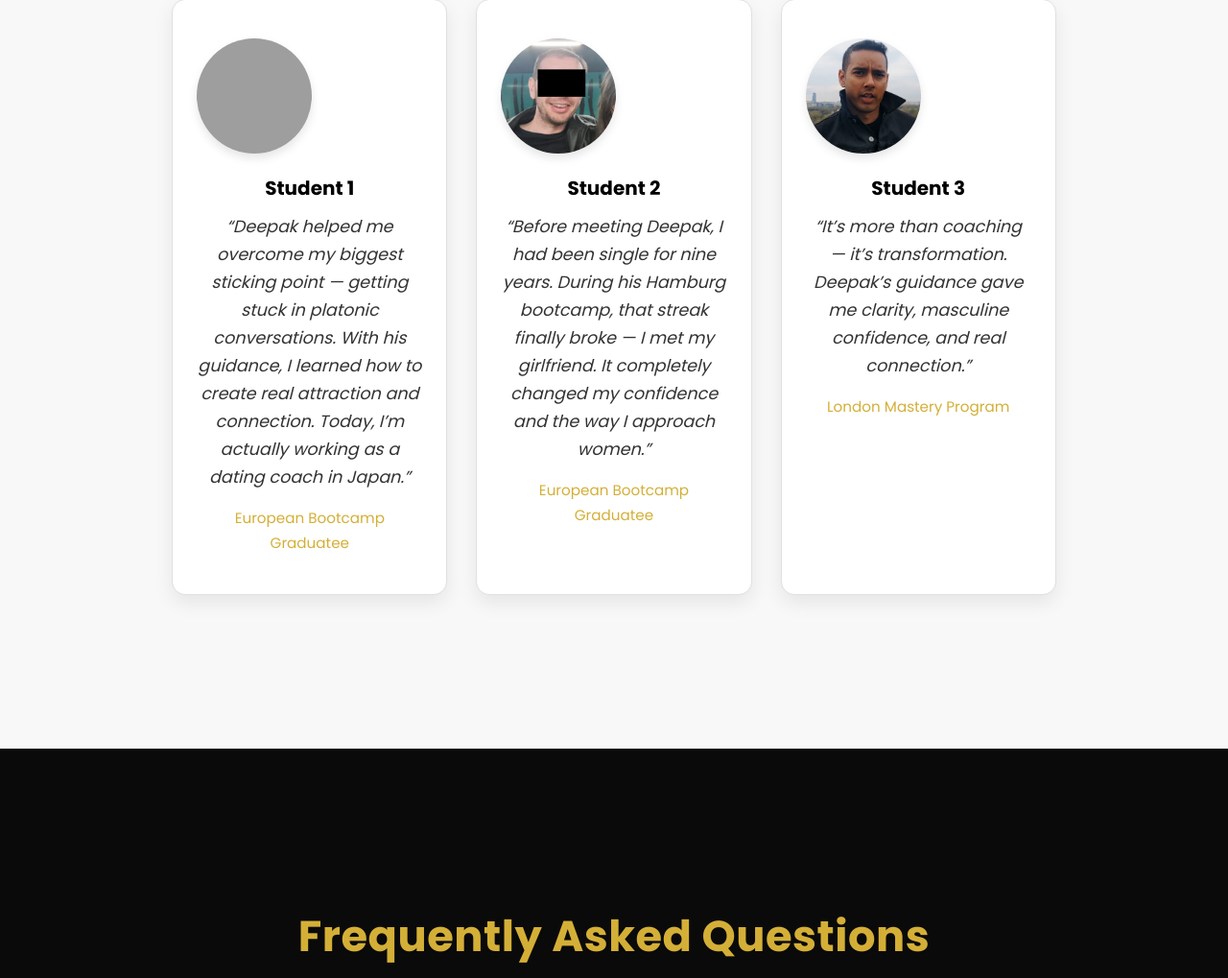
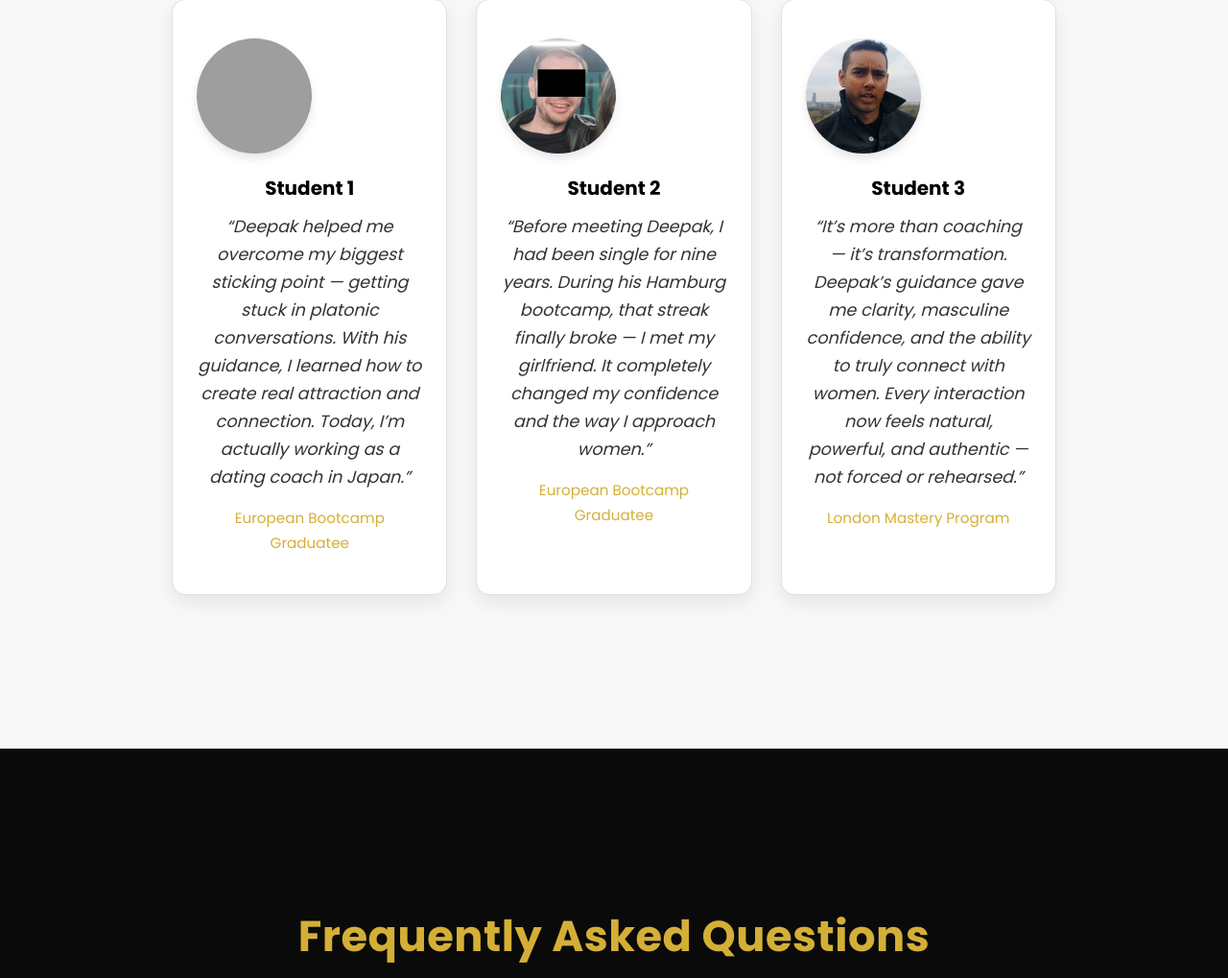
Before and after one commit to deepakselfhelp/realcoachdeepak, a plain HTML site: page index.html in a window 1280 px wide. Shown: the part 5738-6757 px from the top of the page at 96% size. Drawn offline with Linux system fonts and the light colour scheme; grey boxes are pictures that could not be loaded.

Commit message:
Update index.html

```diff
--- a/index.html
+++ b/index.html
@@ -205,8 +205,9 @@ It completely changed my confidence and the way I approach women.”
         <img src="assets/img/testemonial1.png" alt="Student 3" />
         <h3>Student 3</h3>
         <p class="quote">
-          “It’s more than coaching — it’s transformation. Deepak’s guidance gave me clarity,
-          masculine confidence, and real connection.”
+         “It’s more than coaching — it’s transformation.
+Deepak’s guidance gave me clarity, masculine confidence, and the ability to truly connect with women.
+Every interaction now feels natural, powerful, and authentic — not forced or rehearsed.”
         </p>
         <span>London Mastery Program</span>
       </div>
```
